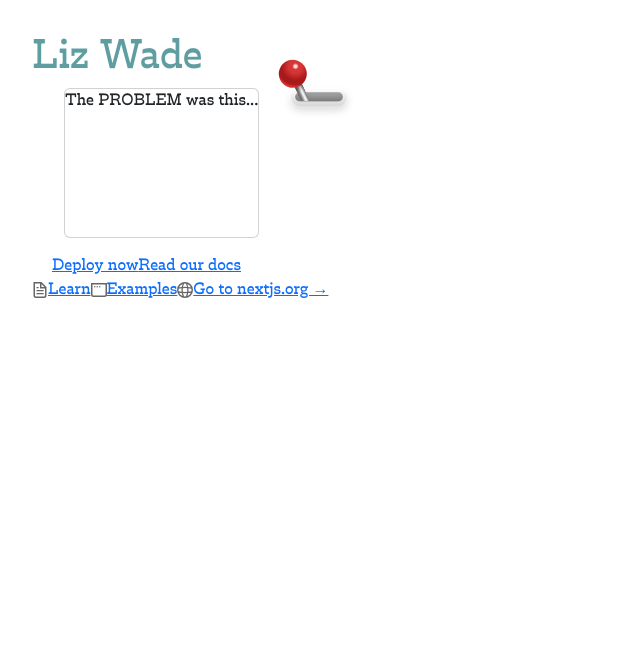
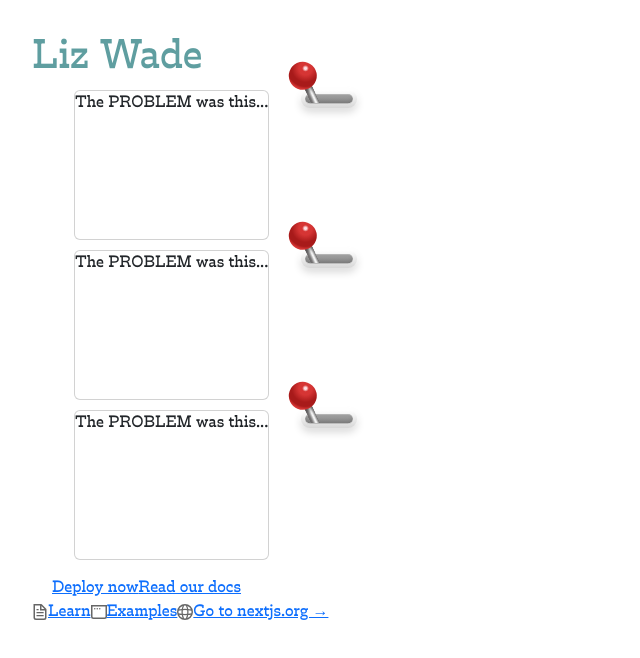
Before and after one commit to lizwade/portfolio, a Next.js app in the folder portfolio/: page / in a window 1280 px wide. Shown: the top 658 px of the page, without its empty margins (0-640 px from the left). Built offline with nearby package versions, Linux system fonts and the light colour scheme.

Commit message:
Three panels with margins

```diff
--- a/portfolio/src/app/components/ProjectPanel.module.css
+++ /dev/null
@@ -1,6 +0,0 @@
-.panel {
-    display: flex;
-    flex-direction: row;
-    gap: 32px;
-    grid-row-start: 2;
-}
--- a/portfolio/src/app/globals.css
+++ b/portfolio/src/app/globals.css
@@ -80,6 +80,7 @@ ul {
   flex-direction: row;
   gap: 32px;
   grid-row-start: 2;
+  margin: 10px;
 }
 
 @media (prefers-color-scheme: dark) {
--- a/portfolio/src/app/page.tsx
+++ b/portfolio/src/app/page.tsx
@@ -19,6 +19,12 @@ export default function Home() {
 
 
         <ul>
+          <li>
+            <ProjectPanel></ProjectPanel>
+          </li>
+          <li>
+            <ProjectPanel></ProjectPanel>
+          </li>
           <li>
             <ProjectPanel></ProjectPanel>
           </li>
```
